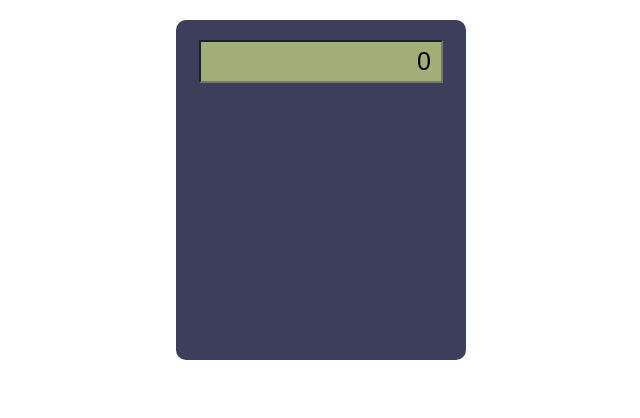
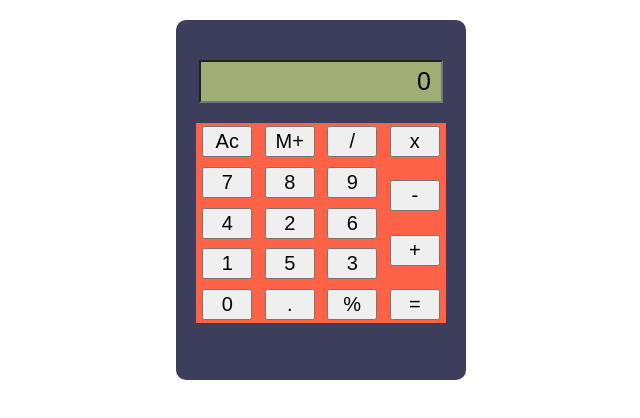
Before and after one commit to rutuja091/calculator, a plain HTML site: page index.html in a window 1280 px wide. Shown: the whole page, without its empty margins (319-959 px from the left). Drawn offline with Linux system fonts and the light colour scheme.

Commit message:
add buttons

```diff
--- a/index.html
+++ b/index.html
@@ -12,6 +12,7 @@
             border-radius: 10px;
             margin: 20px auto;
             padding: 20px;
+            padding-top: 40px;
         }
         .screen{
             background-color: #A1AF77;
@@ -21,6 +22,23 @@
             margin: 0 auto;
             font-size:25px;
             padding: 5px 10px;
+            margin-bottom: 20px;
+        }
+        .buttons-container{
+            height: 200px;
+            background-color: tomato;
+            display: flex;
+            flex-direction: column;
+            flex-wrap: wrap;
+            justify-content: space-between;
+            align-items: center;
+        }
+        .btn{
+          width:50px ;
+          text-align :center;
+          padding:2px 0;
+          font-size: 20px;
+          margin: 3px;
         }
     </style>
 </head>
@@ -28,6 +46,29 @@
     <div class="calculator-body">
         <input type="text" value="0" class="screen">
           <div class="buttons-container">
+          <button class="btn">Ac</button>
+          <button class="btn">7</button>
+          <button class="btn">4</button>
+          <button class="btn">1</button>
+          <button class="btn">0</button>
+
+          <button class="btn">M+</button>
+          <button class="btn">8</button>
+          <button class="btn">2</button>
+          <button class="btn">5</button>
+          <button class="btn">.</button>
+
+          <button class="btn">/</button>
+          <button class="btn">9</button>
+          <button class="btn">6</button>
+          <button class="btn">3</button>
+          <button class="btn">%</button>
+
+          <button class="btn">x</button>
+          <button class="btn">-</button>
+          <button class="btn">+</button>
+          <button class="btn">=</button>
+
 
         </div>
     </div>
```
